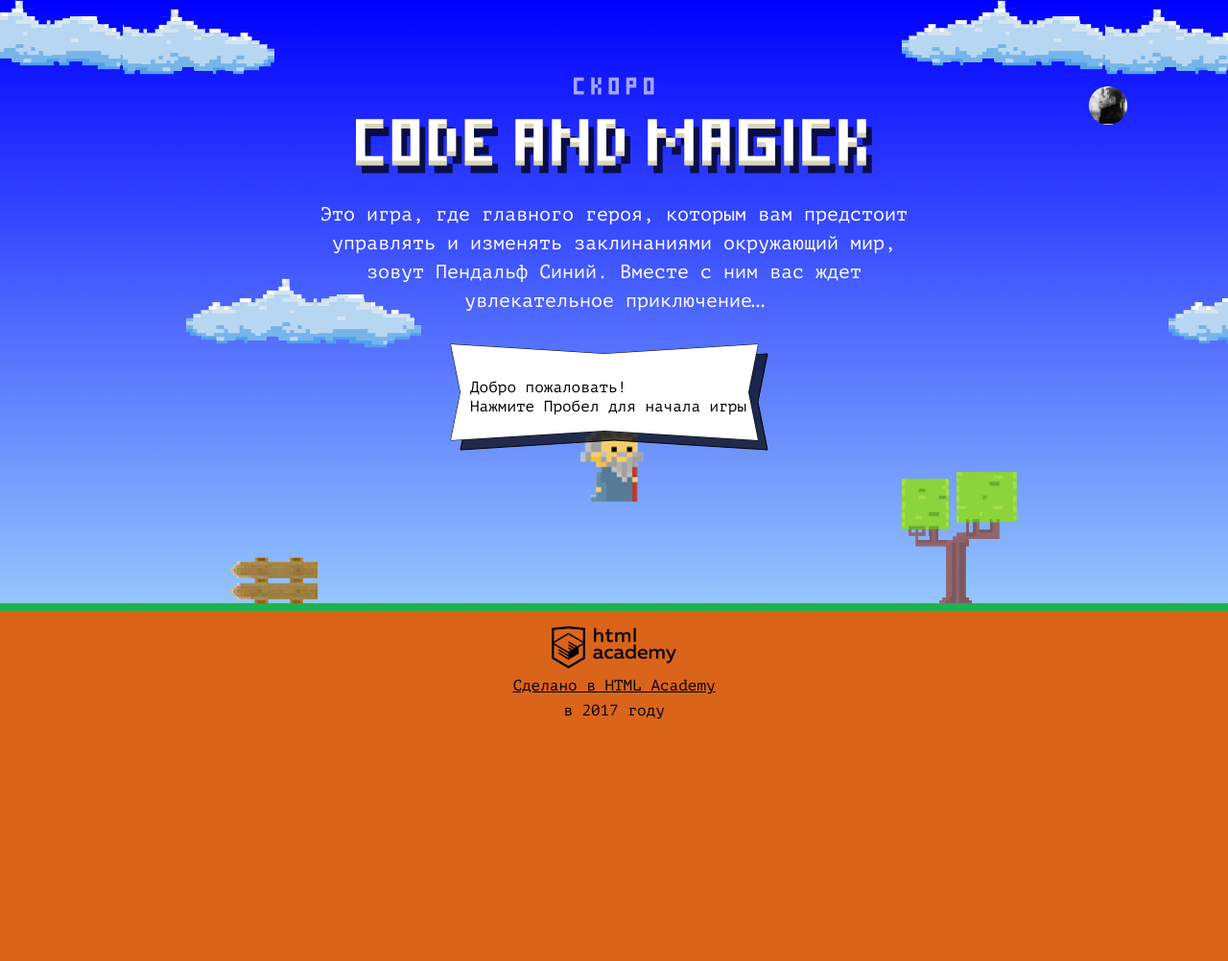
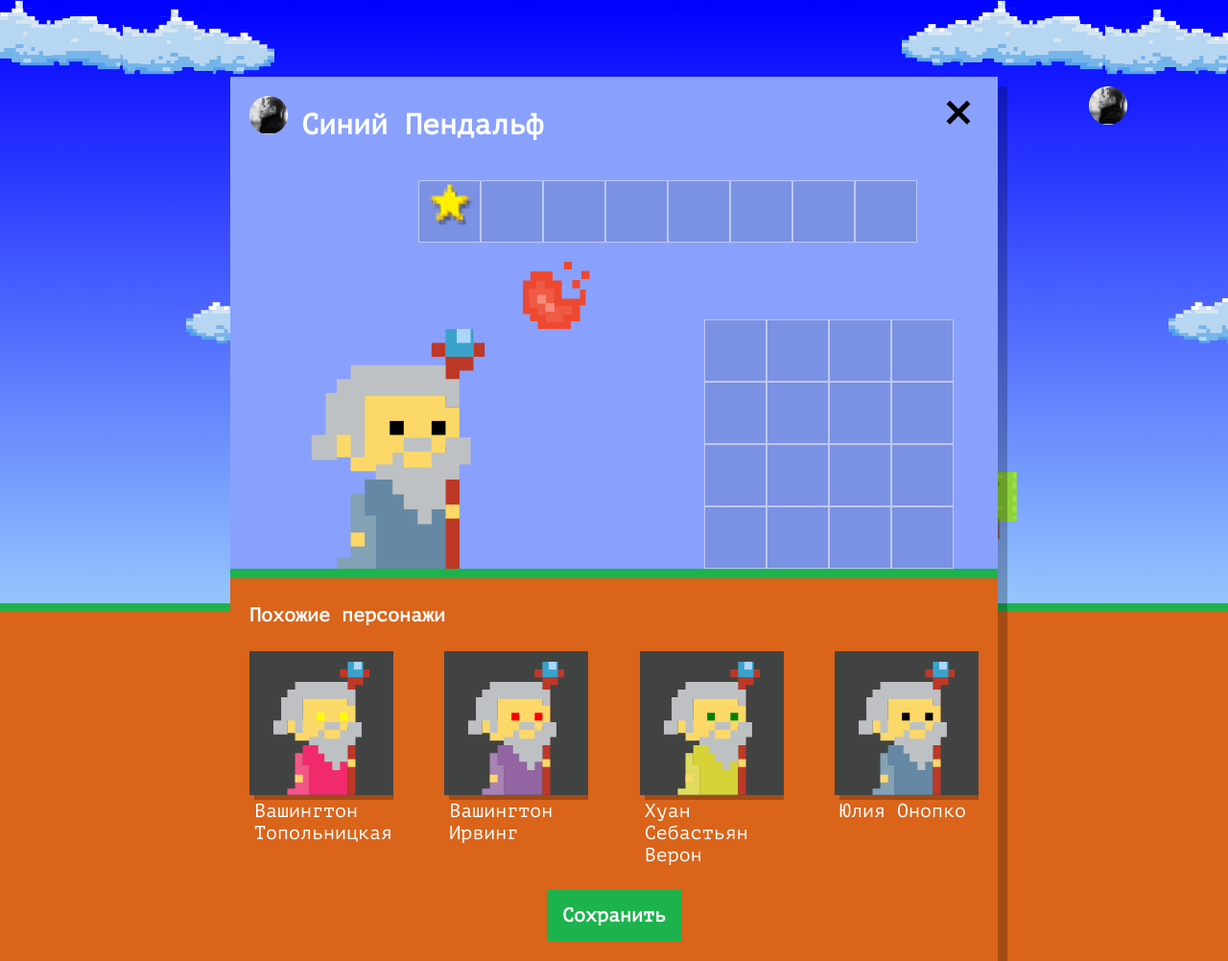
Before and after one commit to izasorin/1313067-code-and-magick-21, a website: page index.html in a window 1280 px wide. Shown: the whole page at 96% size. Before the commit the page ends 800 px from the top, so only its background shows below. Drawn offline with Linux system fonts and the light colour scheme.

Commit message:
Учебный проект: нас орда

```diff
--- a/index.html
+++ b/index.html
@@ -199,6 +199,7 @@
 </script>
 
 <script src="js/game.js"></script>
+<script src="js/setup.js"></script>
 <script src="js/stat.js"></script>
 </body>
 </html>
--- /dev/null
+++ b/js/setup.js
@@ -0,0 +1,97 @@
+// eslint-disable-next-line strict
+'use strict';
+
+const FIRST_NAME = [
+  `Иван`,
+  `Хуан Себастьян`,
+  `Мария`,
+  `Кристоф`,
+  `Виктор`,
+  `Юлия`,
+  `Люпита`,
+  `Вашингтон`
+];
+
+const SECOND_NAME = [
+  `да Марья`,
+  `Верон`,
+  `Мирабелла`,
+  `Вальц`,
+  `Онопко`,
+  `Топольницкая`,
+  `Нионго`,
+  `Ирвинг`
+];
+
+const COAT_COLOR = [
+  `rgb(101, 137, 164)`,
+  `rgb(241, 43, 107)`,
+  `rgb(146, 100, 161)`,
+  `rgb(56, 159, 117)`,
+  `rgb(215, 210, 55)`,
+  `rgb(0, 0, 0)`
+];
+
+const EYES_COLOR = [
+  `black`,
+  `red`,
+  `blue`,
+  `yellow`,
+  `green`
+];
+
+const WIZARDS_QUANTITY = 4;
+
+const userDialog = document.querySelector(`.setup`);
+userDialog.classList.remove(`hidden`);
+
+document.querySelector(`.setup-similar`).classList.remove(`hidden`);
+
+const similarListElement = document.querySelector(`.setup-similar-list`);
+const similarWizardTemplate = document.querySelector(`#similar-wizard-template`)
+    .content
+    .querySelector(`.setup-similar-item`);
+
+
+const getRandomArrayIndex = function (arr) {
+  let randomIndex = Math.floor(Math.random() * arr.length);
+  return arr[randomIndex];
+};
+
+const getWizardArray = (wizardsQuantity) => {
+  let wizardsArray = [];
+
+  for (let i = 0; i < wizardsQuantity; i++) {
+    wizardsArray.push({
+      name: `${getRandomArrayIndex(FIRST_NAME)} ${getRandomArrayIndex(SECOND_NAME)}`,
+      coatColor: getRandomArrayIndex(COAT_COLOR),
+      eyesColor: getRandomArrayIndex(EYES_COLOR)
+    });
+  }
+
+  return wizardsArray;
+};
+
+const renderWizard = (wizard) => {
+  let wizardElement = similarWizardTemplate.cloneNode(true);
+
+  wizardElement.querySelector(`.setup-similar-label`).textContent = wizard.name;
+  wizardElement.querySelector(`.wizard-coat`).style.fill = wizard.coatColor;
+  wizardElement.querySelector(`.wizard-eyes`).style.fill = wizard.eyesColor;
+
+  return wizardElement;
+};
+
+let renderWizards = (wizards) => {
+  let fragment = document.createDocumentFragment();
+
+  for (let i = 0; i < wizards.length; i++) {
+    fragment.appendChild(renderWizard(wizards[i]));
+  }
+
+  similarListElement.appendChild(fragment);
+};
+
+renderWizards(getWizardArray(WIZARDS_QUANTITY));
+
+userDialog.querySelector(`.setup-similar`).classList.remove(`hidden`);
--- a/js/stat.js
+++ b/js/stat.js
@@ -1,4 +1,5 @@
 'use strict';
+
 const GAP = 10;
 const PLAYER_NAME = `Вы`;
 
```
